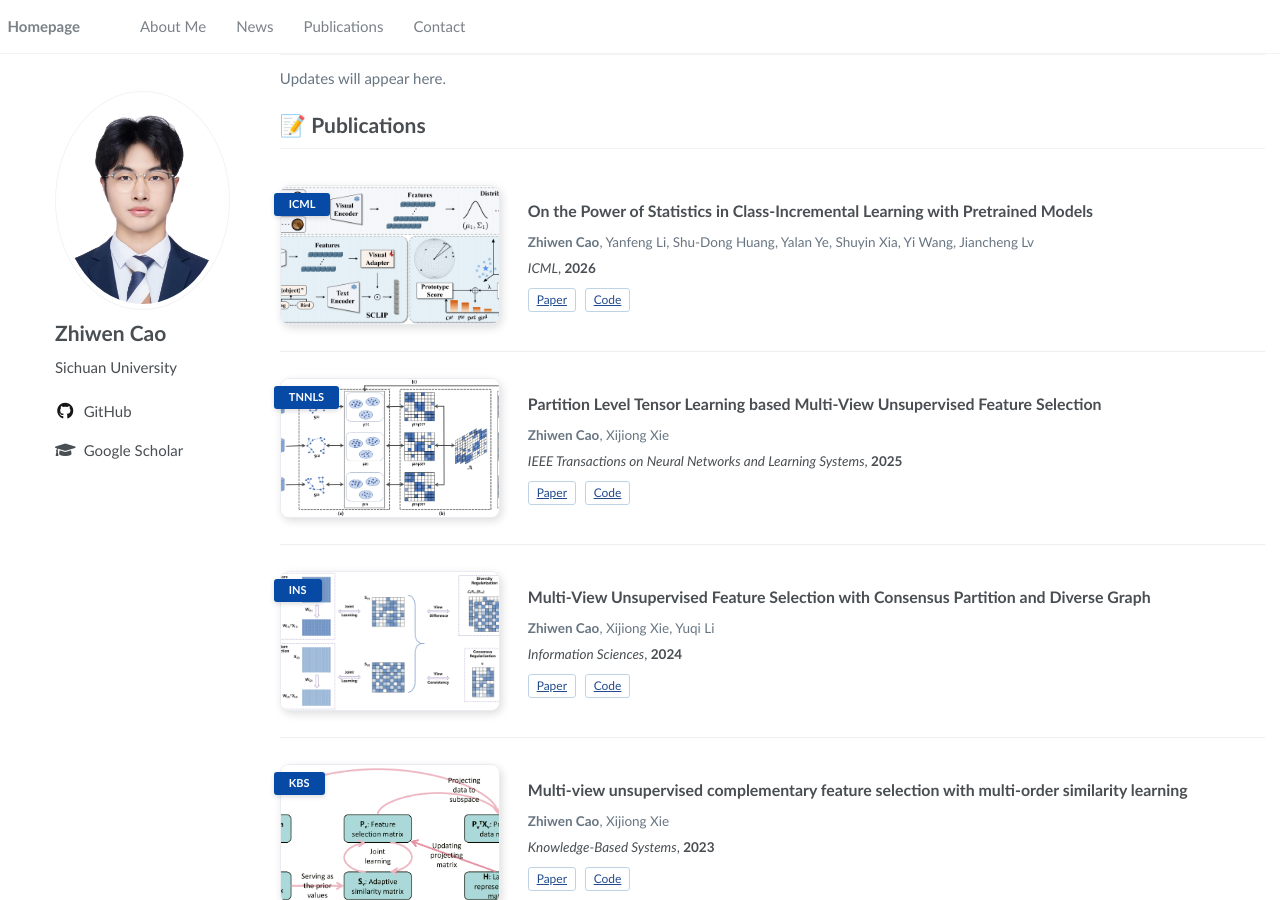
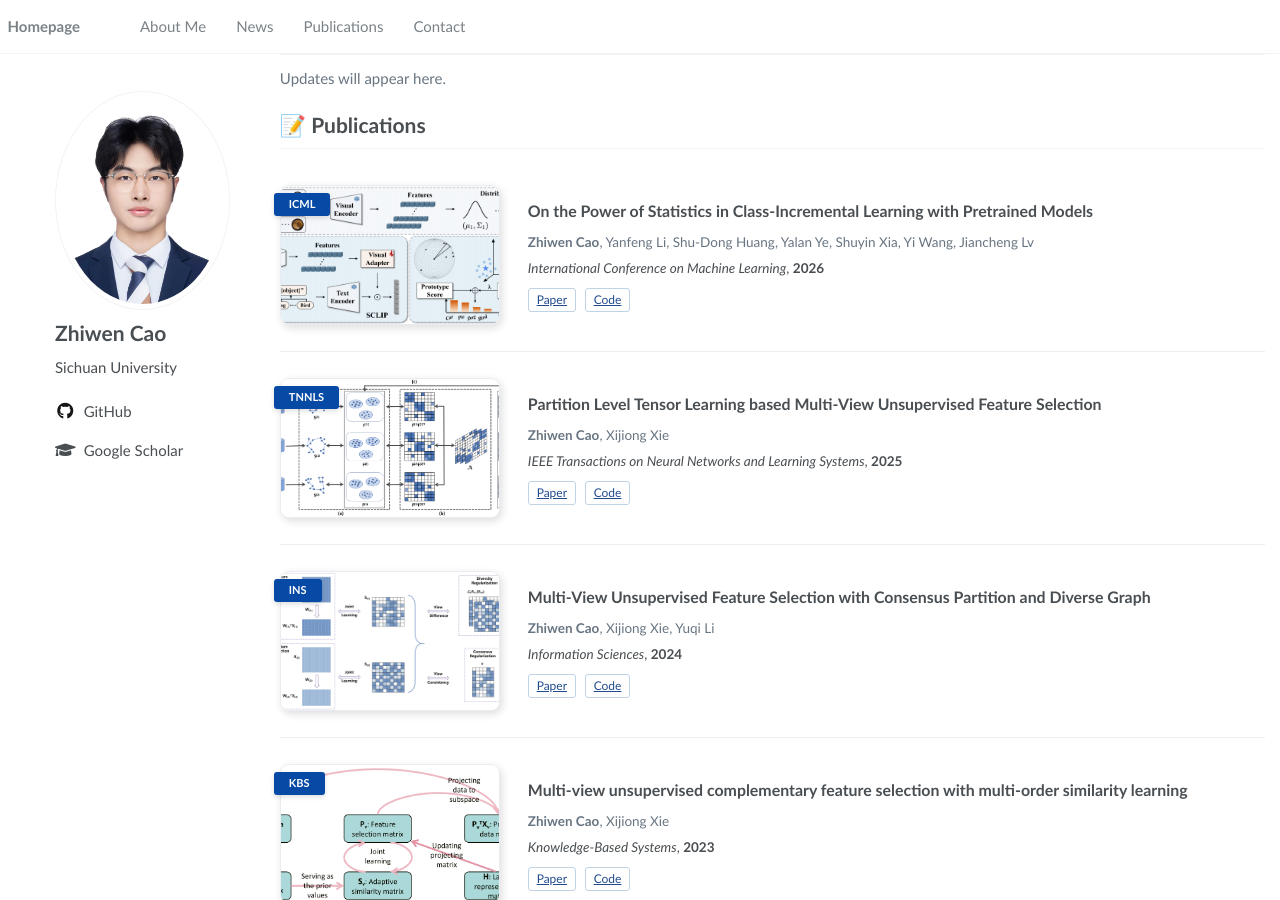
Before and after one commit to HdTgon/HdTgon.github.io, a Jekyll site: the page built from _pages/about.html, in a window 1280 px wide and 900 px high, scrolled down 320 px. Built offline with Jekyll 4.4.1, drawn with Linux system fonts in a browser that asks for light colours.

Commit message:
Update profile.json

```diff
--- a/_data/profile.json
+++ b/_data/profile.json
@@ -30,7 +30,7 @@
         "Yi Wang",
         "Jiancheng Lv"
       ],
-      "venue": "ICML",
+      "venue": "International Conference on Machine Learning",
       "year": 2026,
       "links": {
         "Paper": "https://icml.cc/virtual/2026/poster/63084",
```
